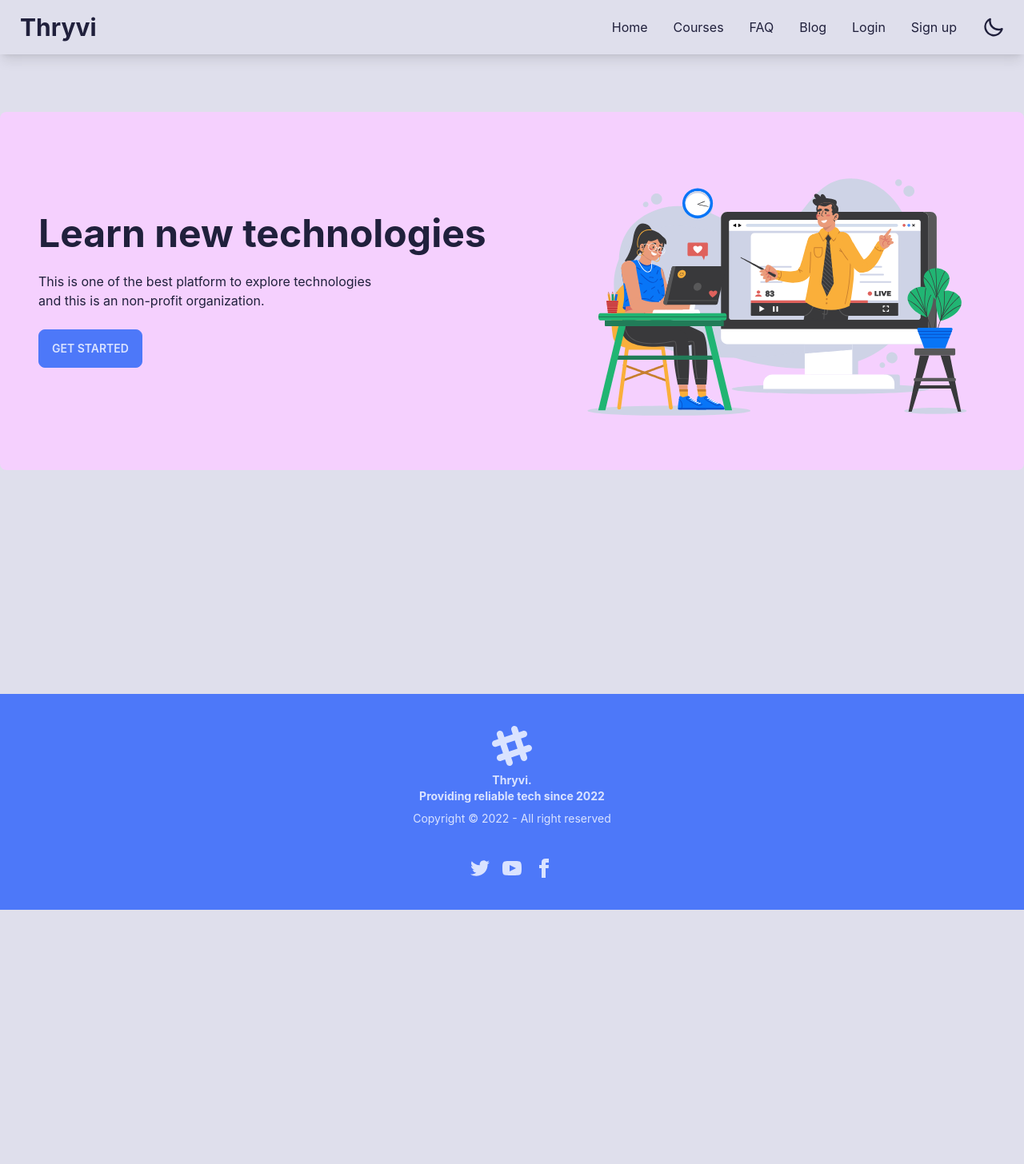
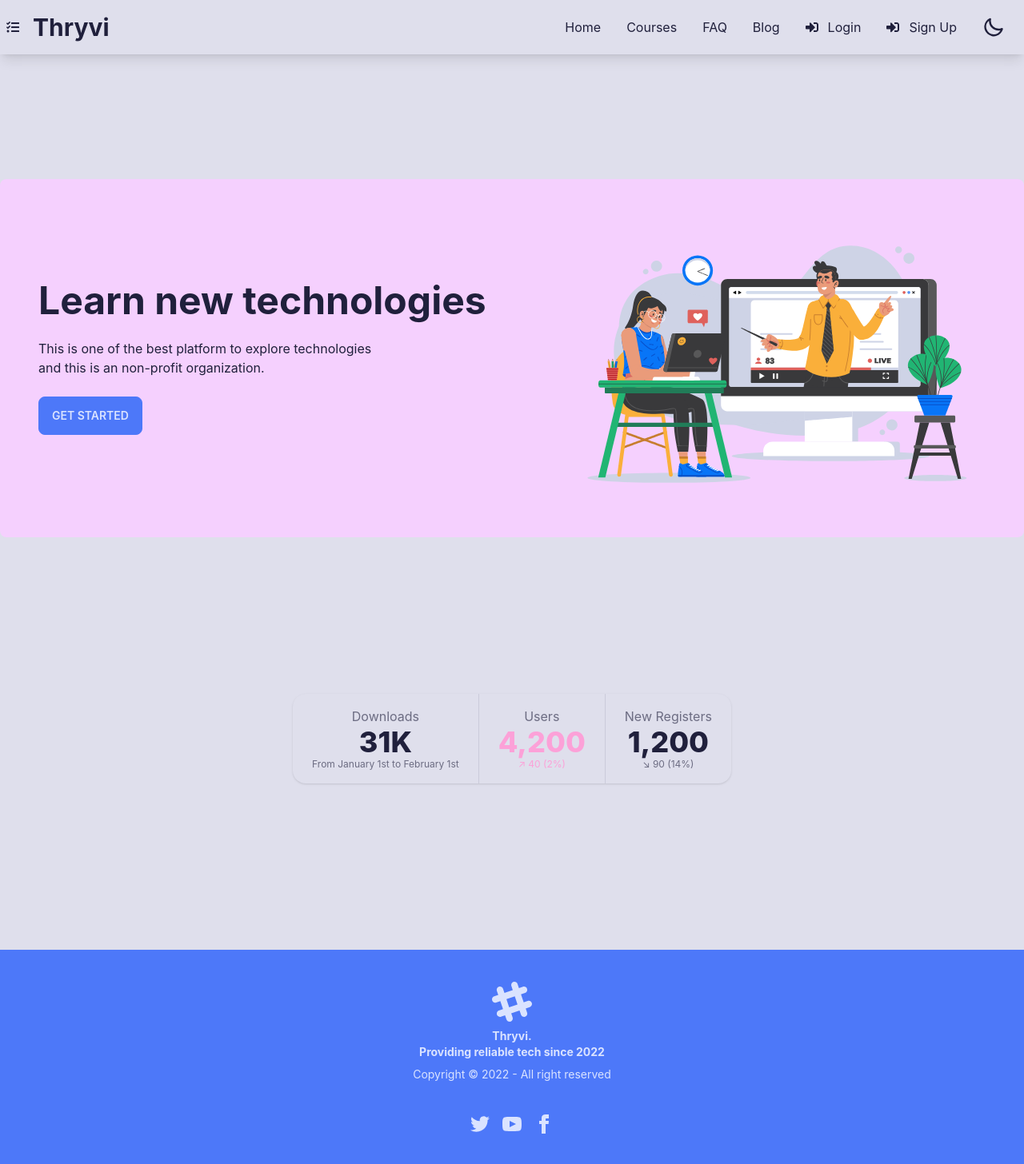
Before and after one commit to ivan975/thryvi-client, a React (Create React App) app: page / in a window 1280 px wide. Shown: the whole page at 80% size. Before the commit the page ends 1138 px from the top, so only its background shows below. Built offline with nearby package versions, Linux system fonts and the light colour scheme; no server answers.

Commit message:
home page updated

```diff
--- a/package.json
+++ b/package.json
@@ -3,6 +3,7 @@
   "version": "0.1.0",
   "private": true,
   "dependencies": {
+    "@react-icons/all-files": "^4.1.0",
     "@testing-library/jest-dom": "^5.16.5",
     "@testing-library/react": "^13.4.0",
     "@testing-library/user-event": "^13.5.0",
@@ -11,6 +12,7 @@
     "lottie-react": "^2.3.1",
     "react": "^18.2.0",
     "react-dom": "^18.2.0",
+    "react-icons": "^4.6.0",
     "react-router-dom": "^6.4.2",
     "react-scripts": "5.0.1",
     "react-toastify": "^9.0.8",
--- a/src/components/Details/Details.js
+++ b/src/components/Details/Details.js
@@ -6,7 +6,7 @@ const Details = () => {
     console.log(details);
     return (
         <div className=''>
-            <div className="flex justify-center mt-16 mb-9">
+            <div className="flex justify-center mt-36 ">
                 <div className="card card-side bg-base-100 shadow-xl">
                     <figure><img src={details.image} alt="country" /></figure>
                     <div className="card-body">
--- a/src/components/Footer/Footer.js
+++ /dev/null
@@ -1,24 +0,0 @@
-import React from 'react';
-import { Link } from 'react-router-dom';
-const Footer = () => {
-    return (
-        <footer className="footer footer-center p-10 bg-primary text-primary-content">
-            <div>
-                <svg width="50" height="50" viewBox="0 0 24 24" xmlns="http://www.w3.org/2000/svg" fillRule="evenodd" clipRule="evenodd" className="inline-block fill-current"><path d="M22.672 15.226l-2.432.811.841 2.515c.33 1.019-.209 2.127-1.23 2.456-1.15.325-2.148-.321-2.463-1.226l-.84-2.518-5.013 1.677.84 2.517c.391 1.203-.434 2.542-1.831 2.542-.88 0-1.601-.564-1.86-1.314l-.842-2.516-2.431.809c-1.135.328-2.145-.317-2.463-1.229-.329-1.018.211-2.127 1.231-2.456l2.432-.809-1.621-4.823-2.432.808c-1.355.384-2.558-.59-2.558-1.839 0-.817.509-1.582 1.327-1.846l2.433-.809-.842-2.515c-.33-1.02.211-2.129 1.232-2.458 1.02-.329 2.13.209 2.461 1.229l.842 2.515 5.011-1.677-.839-2.517c-.403-1.238.484-2.553 1.843-2.553.819 0 1.585.509 1.85 1.326l.841 2.517 2.431-.81c1.02-.33 2.131.211 2.461 1.229.332 1.018-.21 2.126-1.23 2.456l-2.433.809 1.622 4.823 2.433-.809c1.242-.401 2.557.484 2.557 1.838 0 .819-.51 1.583-1.328 1.847m-8.992-6.428l-5.01 1.675 1.619 4.828 5.011-1.674-1.62-4.829z"></path></svg>
-                <p className="font-bold">
-                    Thryvi. <br />Providing reliable tech  since 2022
-                </p>
-                <p>Copyright © 2022 - All right reserved</p>
-            </div>
-            <div>
-                <div className="grid grid-flow-col gap-4">
-                    <Link><svg xmlns="http://www.w3.org/2000/svg" width="24" height="24" viewBox="0 0 24 24" className="fill-current"><path d="M24 4.557c-.883.392-1.832.656-2.828.775 1.017-.609 1.798-1.574 2.165-2.724-.951.564-2.005.974-3.127 1.195-.897-.957-2.178-1.555-3.594-1.555-3.179 0-5.515 2.966-4.797 6.045-4.091-.205-7.719-2.165-10.148-5.144-1.29 2.213-.669 5.108 1.523 6.574-.806-.026-1.566-.247-2.229-.616-.054 2.281 1.581 4.415 3.949 4.89-.693.188-1.452.232-2.224.084.626 1.956 2.444 3.379 4.6 3.419-2.07 1.623-4.678 2.348-7.29 2.04 2.179 1.397 4.768 2.212 7.548 2.212 9.142 0 14.307-7.721 13.995-14.646.962-.695 1.797-1.562 2.457-2.549z"></path></svg></Link>
-                    <Link><svg xmlns="http://www.w3.org/2000/svg" width="24" height="24" viewBox="0 0 24 24" className="fill-current"><path d="M19.615 3.184c-3.604-.246-11.631-.245-15.23 0-3.897.266-4.356 2.62-4.385 8.816.029 6.185.484 8.549 4.385 8.816 3.6.245 11.626.246 15.23 0 3.897-.266 4.356-2.62 4.385-8.816-.029-6.185-.484-8.549-4.385-8.816zm-10.615 12.816v-8l8 3.993-8 4.007z"></path></svg></Link>
-                    <Link><svg xmlns="http://www.w3.org/2000/svg" width="24" height="24" viewBox="0 0 24 24" className="fill-current"><path d="M9 8h-3v4h3v12h5v-12h3.642l.358-4h-4v-1.667c0-.955.192-1.333 1.115-1.333h2.885v-5h-3.808c-3.596 0-5.192 1.583-5.192 4.615v3.385z"></path></svg></Link>
-                </div>
-            </div>
-        </footer>
-    );
-};
-
-export default Footer;
--- a/src/components/Home/Home.js
+++ b/src/components/Home/Home.js
@@ -6,7 +6,7 @@ const Home = () => {
     return (
         <div>
             <div className="hero min-h-screen">
-                <div className="hero-content flex-col lg:flex-row-reverse bg-fuchsia-200 rounded-lg p-12 mb-52">
+                <div className="hero-content flex-col lg:flex-row-reverse bg-fuchsia-200 rounded-lg p-12 mb-10">
                     <Lottie animationData={home}></Lottie>
                     <div>
                         <h1 className="text-5xl font-bold flex justify-start">Learn new technologies</h1>
@@ -15,6 +15,41 @@ const Home = () => {
                     </div>
                 </div>
             </div>
+            <div className=''>
+                <div className="stats shadow mb-52">
+                    <div className="stat place-items-center">
+                        <div className="stat-title">Downloads</div>
+                        <div className="stat-value">31K</div>
+                        <div className="stat-desc">From January 1st to February 1st</div>
+                    </div>
+                    <div className="stat place-items-center">
+                        <div className="stat-title">Users</div>
+                        <div className="stat-value text-secondary">4,200</div>
+                        <div className="stat-desc text-secondary">↗︎ 40 (2%)</div>
+                    </div>
+                    <div className="stat place-items-center">
+                        <div className="stat-title">New Registers</div>
+                        <div className="stat-value">1,200</div>
+                        <div className="stat-desc">↘︎ 90 (14%)</div>
+                    </div>
+                </div>
+            </div>
+            <footer className="footer footer-center p-10 bg-primary text-primary-content">
+                <div>
+                    <svg width="50" height="50" viewBox="0 0 24 24" xmlns="http://www.w3.org/2000/svg" fillRule="evenodd" clipRule="evenodd" className="inline-block fill-current"><path d="M22.672 15.226l-2.432.811.841 2.515c.33 1.019-.209 2.127-1.23 2.456-1.15.325-2.148-.321-2.463-1.226l-.84-2.518-5.013 1.677.84 2.517c.391 1.203-.434 2.542-1.831 2.542-.88 0-1.601-.564-1.86-1.314l-.842-2.516-2.431.809c-1.135.328-2.145-.317-2.463-1.229-.329-1.018.211-2.127 1.231-2.456l2.432-.809-1.621-4.823-2.432.808c-1.355.384-2.558-.59-2.558-1.839 0-.817.509-1.582 1.327-1.846l2.433-.809-.842-2.515c-.33-1.02.211-2.129 1.232-2.458 1.02-.329 2.13.209 2.461 1.229l.842 2.515 5.011-1.677-.839-2.517c-.403-1.238.484-2.553 1.843-2.553.819 0 1.585.509 1.85 1.326l.841 2.517 2.431-.81c1.02-.33 2.131.211 2.461 1.229.332 1.018-.21 2.126-1.23 2.456l-2.433.809 1.622 4.823 2.433-.809c1.242-.401 2.557.484 2.557 1.838 0 .819-.51 1.583-1.328 1.847m-8.992-6.428l-5.01 1.675 1.619 4.828 5.011-1.674-1.62-4.829z"></path></svg>
+                    <p className="font-bold">
+                        Thryvi. <br />Providing reliable tech  since 2022
+                    </p>
+                    <p>Copyright © 2022 - All right reserved</p>
+                </div>
+                <div>
+                    <div className="grid grid-flow-col gap-4">
+                        <Link><svg xmlns="http://www.w3.org/2000/svg" width="24" height="24" viewBox="0 0 24 24" className="fill-current"><path d="M24 4.557c-.883.392-1.832.656-2.828.775 1.017-.609 1.798-1.574 2.165-2.724-.951.564-2.005.974-3.127 1.195-.897-.957-2.178-1.555-3.594-1.555-3.179 0-5.515 2.966-4.797 6.045-4.091-.205-7.719-2.165-10.148-5.144-1.29 2.213-.669 5.108 1.523 6.574-.806-.026-1.566-.247-2.229-.616-.054 2.281 1.581 4.415 3.949 4.89-.693.188-1.452.232-2.224.084.626 1.956 2.444 3.379 4.6 3.419-2.07 1.623-4.678 2.348-7.29 2.04 2.179 1.397 4.768 2.212 7.548 2.212 9.142 0 14.307-7.721 13.995-14.646.962-.695 1.797-1.562 2.457-2.549z"></path></svg></Link>
+                        <Link><svg xmlns="http://www.w3.org/2000/svg" width="24" height="24" viewBox="0 0 24 24" className="fill-current"><path d="M19.615 3.184c-3.604-.246-11.631-.245-15.23 0-3.897.266-4.356 2.62-4.385 8.816.029 6.185.484 8.549 4.385 8.816 3.6.245 11.626.246 15.23 0 3.897-.266 4.356-2.62 4.385-8.816-.029-6.185-.484-8.549-4.385-8.816zm-10.615 12.816v-8l8 3.993-8 4.007z"></path></svg></Link>
+                        <Link><svg xmlns="http://www.w3.org/2000/svg" width="24" height="24" viewBox="0 0 24 24" className="fill-current"><path d="M9 8h-3v4h3v12h5v-12h3.642l.358-4h-4v-1.667c0-.955.192-1.333 1.115-1.333h2.885v-5h-3.808c-3.596 0-5.192 1.583-5.192 4.615v3.385z"></path></svg></Link>
+                    </div>
+                </div>
+            </footer>
         </div>
     );
 };
--- a/src/components/Navbar/Navbar.js
+++ b/src/components/Navbar/Navbar.js
@@ -1,10 +1,12 @@
 import React, { useContext } from 'react';
 import { Link } from 'react-router-dom';
 import { toast } from 'react-toastify';
+import { FaSignOutAlt, FaSignInAlt, FaTasks } from 'react-icons/fa';
+
 import { AuthContext } from '../Contexts/UserContext';
 
 const Navbar = () => {
-    const { user, logout } = useContext(AuthContext);
+    const { user, logout, details } = useContext(AuthContext);
 
     const handleLogOut = () => {
         logout()
@@ -17,35 +19,31 @@ const Navbar = () => {
     return (
         <div className="navbar bg-base-100 shadow-lg">
             <div className="flex-1">
-                {/* <div className="w-10 rounded-full">
-                    <img src="../../assests/logo.jpg" />
-                </div> */}
+                <div className="rounded-full">
+                    <FaTasks />
+                </div>
                 <Link to='/' className="btn btn-ghost normal-case text-3xl font-bold">Thryvi</Link>
             </div>
             <div className="flex-none">
                 <ul className="menu menu-horizontal p-0">
                     <li><Link to='/'>Home</Link></li>
                     <li><Link to='/courses'>Courses</Link></li>
-                    <li><Link to=''>FAQ</Link></li>
-                    <li><Link to=''>Blog</Link></li>
+                    <li><Link to='/faq'>FAQ</Link></li>
+                    <li><Link to='/blogs'>Blog</Link></li>
                     {user?.email ? <>
                         <li><Link to=''>Profile</Link></li>
                         <li>
-                            <button onClick={handleLogOut} className='inline-flex items-center py-1 px-3 focus:outline-none hover:bg-gray-300 rounded text-base mt-4 md:mt-0'> Logout</button>
+                            <button onClick={handleLogOut} className='inline-flex items-center py-1 px-3 focus:outline-none hover:bg-gray-300 rounded text-base mt-4 md:mt-0'> <><FaSignOutAlt />Log Out</></button>
                         </li>
                     </>
                         :
                         <>
-                            <li><Link to='/login'>Login</Link></li>
-                            <li><Link to='/register'>Sign up</Link></li>
+                            <li><Link to='/login'><FaSignInAlt />Login</Link></li>
+                            <li><Link to='/register'><FaSignInAlt />Sign Up</Link></li>
                         </>
                     }
                     <li>
                         <div className="form-control">
-                            {/* <label className="label cursor-pointer">
-                                <span>Dark Mode</span>
-                                <input type="checkbox" className="toggle ml-2" />
-                            </label> */}
                             <label className="swap swap-rotate">
 
                                 <input type="checkbox" />
--- a/src/layout/Main.js
+++ b/src/layout/Main.js
@@ -1,6 +1,5 @@
 import React from 'react';
 import { Outlet } from 'react-router-dom';
-import Footer from '../components/Footer/Footer';
 import Navbar from '../components/Navbar/Navbar';
 
 const Main = () => {
@@ -8,7 +7,6 @@ const Main = () => {
         <div>
             <Navbar />
             <Outlet />
-            <Footer />
         </div >
     );
 };
```
Also changed, not shown: 1 other file (tests, documents, lock files or other folders).
